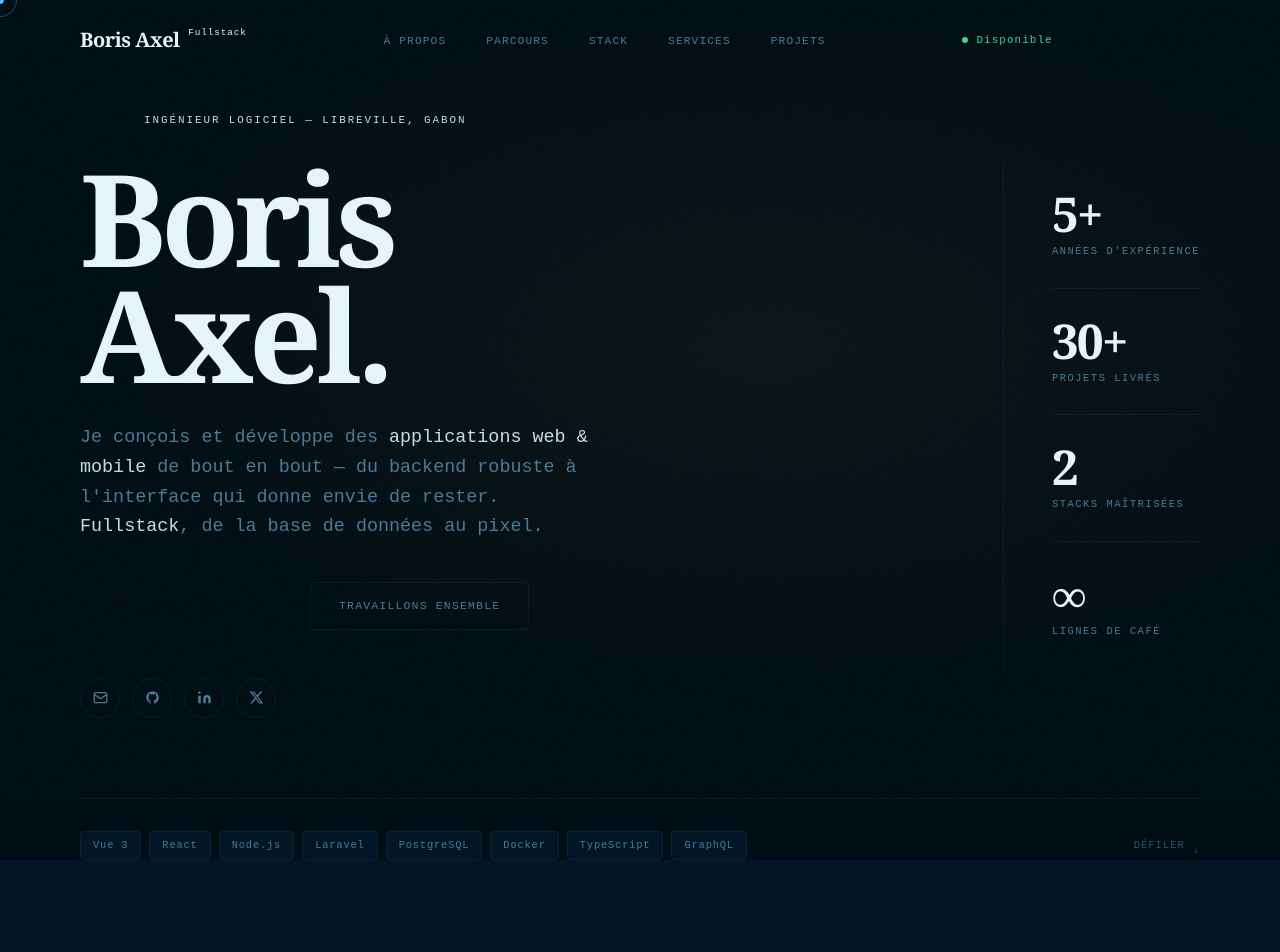
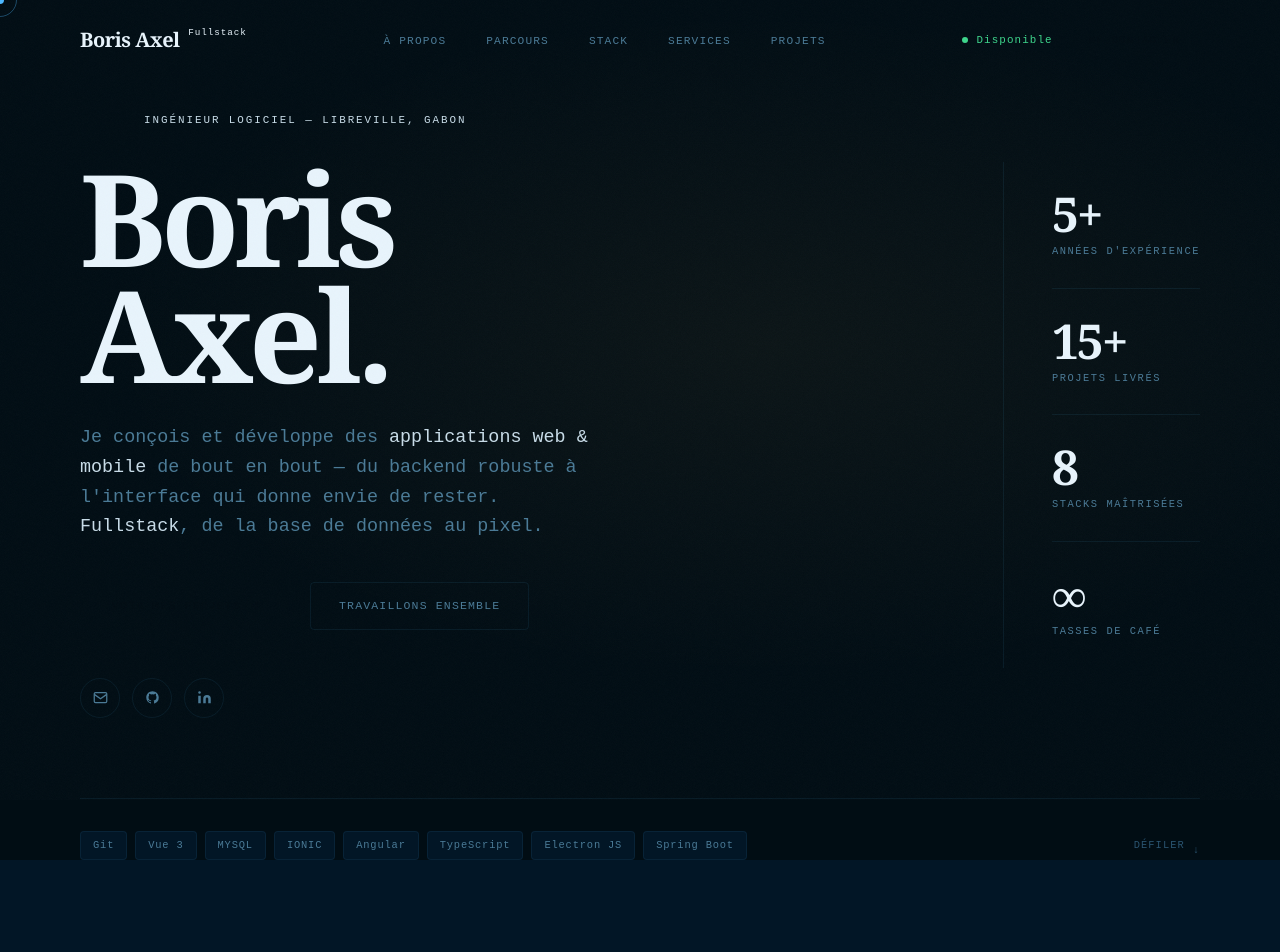
Before and after one commit to Meindonsa/meindonsa, a Vue app: page / in a window 1280 px wide. Shown: the top 952 px of the page. Built offline with nearby package versions, Linux system fonts and the light colour scheme; the HTML template or start-up script is replaced by a standard one; a web font is replaced by a local one.

Commit message:
feat: structure banner data

```diff
--- a/src/components/banner/Banner.vue
+++ b/src/components/banner/Banner.vue
@@ -1,42 +1,11 @@
 <script setup lang="ts">
-const stats = [
-  { num: '5', suf: '+', lbl: "Années d'expérience" },
-  { num: '30', suf: '+', lbl: 'Projets livrés' },
-  { num: '2', suf: '', lbl: 'Stacks maîtrisées' },
-  { num: '∞', suf: '', lbl: 'Lignes de café' },
-]
-const badges = [
-  'Vue 3',
-  'React',
-  'Node.js',
-  'Laravel',
-  'PostgreSQL',
-  'Docker',
-  'TypeScript',
-  'GraphQL',
-]
-const socials = [
-  {
-    label: 'Email',
-    href: 'mailto:borisaxel@example.com',
-    icon: `<svg width="15" height="15" fill="none" stroke="currentColor" stroke-width="2" viewBox="0 0 24 24"><rect x="2" y="4" width="20" height="16" rx="2"/><path d="m22 7-10 7L2 7"/></svg>`,
-  },
-  {
-    label: 'GitHub',
-    href: 'https://github.com/Meindonsa',
-    icon: `<svg width="15" height="15" fill="currentColor" viewBox="0 0 24 24"><path d="M12 2C6.477 2 2 6.484 2 12.017c0 4.425 2.865 8.18 6.839 9.504.5.092.682-.217.682-.483 0-.237-.008-.868-.013-1.703-2.782.605-3.369-1.343-3.369-1.343-.454-1.158-1.11-1.466-1.11-1.466-.908-.62.069-.608.069-.608 1.003.07 1.531 1.032 1.531 1.032.892 1.53 2.341 1.088 2.91.832.092-.647.35-1.088.636-1.338-2.22-.253-4.555-1.113-4.555-4.951 0-1.093.39-1.988 1.029-2.688-.103-.253-.446-1.272.098-2.65 0 0 .84-.27 2.75 1.026A9.564 9.564 0 0 1 12 6.844a9.59 9.59 0 0 1 2.504.337c1.909-1.296 2.747-1.027 2.747-1.027.546 1.379.202 2.398.1 2.651.64.7 1.028 1.595 1.028 2.688 0 3.848-2.339 4.695-4.566 4.943.359.309.678.92.678 1.855 0 1.338-.012 2.419-.012 2.747 0 .268.18.58.688.482A10.02 10.02 0 0 0 22 12.017C22 6.484 17.522 2 12 2Z"/></svg>`,
-  },
-  {
-    label: 'LinkedIn',
-    href: 'https://linkedin.com/in/borisaxel',
-    icon: `<svg width="15" height="15" fill="currentColor" viewBox="0 0 24 24"><path d="M16 8a6 6 0 0 1 6 6v7h-4v-7a2 2 0 0 0-4 0v7h-4v-7a6 6 0 0 1 6-6zM2 9h4v12H2z"/><circle cx="4" cy="4" r="2"/></svg>`,
-  },
-  {
-    label: 'Twitter/X',
-    href: 'https://twitter.com/meindonsa',
-    icon: `<svg width="15" height="15" fill="currentColor" viewBox="0 0 24 24"><path d="M18.244 2.25h3.308l-7.227 8.26 8.502 11.24H16.17l-5.214-6.817L4.99 21.75H1.68l7.73-8.835L1.254 2.25H8.08l4.713 6.231zm-1.161 17.52h1.833L7.084 4.126H5.117z"/></svg>`,
-  },
-]
+import { ref, type Ref } from 'vue'
+import { badgeData, dataStats, type State } from '@/components/banner/BannerData.ts'
+import { type SocialNetwork, socialNetworks } from '@/shared/SocialNetwork.ts'
+
+const stats: Ref<State[]> = ref(dataStats);
+const badges: Ref<string[]> = ref(badgeData);
+const socials: Ref<SocialNetwork[]> = ref(socialNetworks);
 </script>
 
 <template>
@@ -127,7 +96,7 @@ const socials = [
             :class="['py-7', i < stats.length - 1 ? 'border-b border-rule' : '']"
           >
             <div class="font-serif font-black text-ivory leading-none tracking-[-0.04em] text-5xl">
-              {{ st.num }}<span class="text-gold">{{ st.suf }}</span>
+              {{ st.value }}<span class="text-gold">{{ st.suf }}</span>
             </div>
             <div class="font-mono text-[.65rem] tracking-[.15em] uppercase text-muted mt-1.5">
               {{ st.lbl }}
--- /dev/null
+++ b/src/components/banner/BannerData.ts
@@ -0,0 +1,24 @@
+export interface State {
+  id: number
+  value: string
+  suf: string
+  lbl: string
+}
+
+export const dataStats: State[] = [
+  { id: 1, value: '5', suf: '+', lbl: "Années d'expérience" },
+  { id: 2, value: '15', suf: '+', lbl: 'Projets livrés' },
+  { id: 3, value: '8', suf: '', lbl: 'Stacks maîtrisées' },
+  { id: 4, value: '∞', suf: '', lbl: 'Tasses de café' },
+]
+
+export const badgeData: string[] = [
+  'Git',
+  'Vue 3',
+  'MYSQL',
+  'IONIC',
+  'Angular',
+  'TypeScript',
+  'Electron JS',
+  'Spring Boot',
+]
--- /dev/null
+++ b/src/shared/SocialNetwork.ts
@@ -0,0 +1,30 @@
+export interface SocialNetwork {
+  label: string
+  href: string
+  icon: string
+}
+
+export const socialNetworks: SocialNetwork[] = [
+  {
+    label: 'Email',
+    href: 'mailto:e.borisaxel@gmail.com',
+    icon: `<svg width="15" height="15" fill="none" stroke="currentColor" stroke-width="2" viewBox="0 0 24 24"><rect x="2" y="4" width="20" height="16" rx="2"/><path d="m22 7-10 7L2 7"/></svg>`,
+  },
+  {
+    label: 'GitHub',
+    href: 'https://github.com/Meindonsa',
+    icon: `<svg width="15" height="15" fill="currentColor" viewBox="0 0 24 24"><path d="M12 2C6.477 2 2 6.484 2 12.017c0 4.425 2.865 8.18 6.839 9.504.5.092.682-.217.682-.483 0-.237-.008-.868-.013-1.703-2.782.605-3.369-1.343-3.369-1.343-.454-1.158-1.11-1.466-1.11-1.466-.908-.62.069-.608.069-.608 1.003.07 1.531 1.032 1.531 1.032.892 1.53 2.341 1.088 2.91.832.092-.647.35-1.088.636-1.338-2.22-.253-4.555-1.113-4.555-4.951 0-1.093.39-1.988 1.029-2.688-.103-.253-.446-1.272.098-2.65 0 0 .84-.27 2.75 1.026A9.564 9.564 0 0 1 12 6.844a9.59 9.59 0 0 1 2.504.337c1.909-1.296 2.747-1.027 2.747-1.027.546 1.379.202 2.398.1 2.651.64.7 1.028 1.595 1.028 2.688 0 3.848-2.339 4.695-4.566 4.943.359.309.678.92.678 1.855 0 1.338-.012 2.419-.012 2.747 0 .268.18.58.688.482A10.02 10.02 0 0 0 22 12.017C22 6.484 17.522 2 12 2Z"/></svg>`,
+  },
+  {
+    label: 'LinkedIn',
+    href: 'https://linkedin.com/in/borisaxel',
+    icon: `<svg width="15" height="15" fill="currentColor" viewBox="0 0 24 24"><path d="M16 8a6 6 0 0 1 6 6v7h-4v-7a2 2 0 0 0-4 0v7h-4v-7a6 6 0 0 1 6-6zM2 9h4v12H2z"/><circle cx="4" cy="4" r="2"/></svg>`,
+  },
+  /*
+  {
+    label: 'Twitter/X',
+    href: 'https://twitter.com/meindonsa',
+    icon: `<svg width="15" height="15" fill="currentColor" viewBox="0 0 24 24"><path d="M18.244 2.25h3.308l-7.227 8.26 8.502 11.24H16.17l-5.214-6.817L4.99 21.75H1.68l7.73-8.835L1.254 2.25H8.08l4.713 6.231zm-1.161 17.52h1.833L7.084 4.126H5.117z"/></svg>`,
+  },
+  */
+]
```
